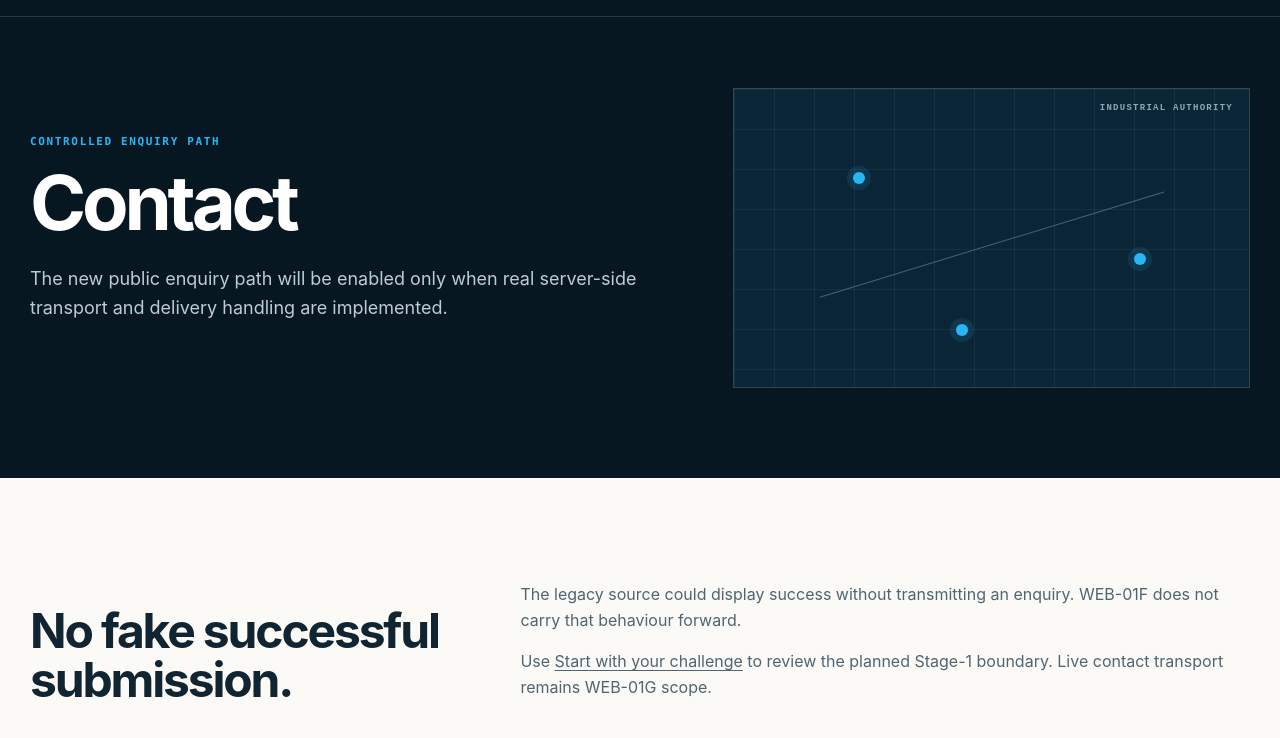
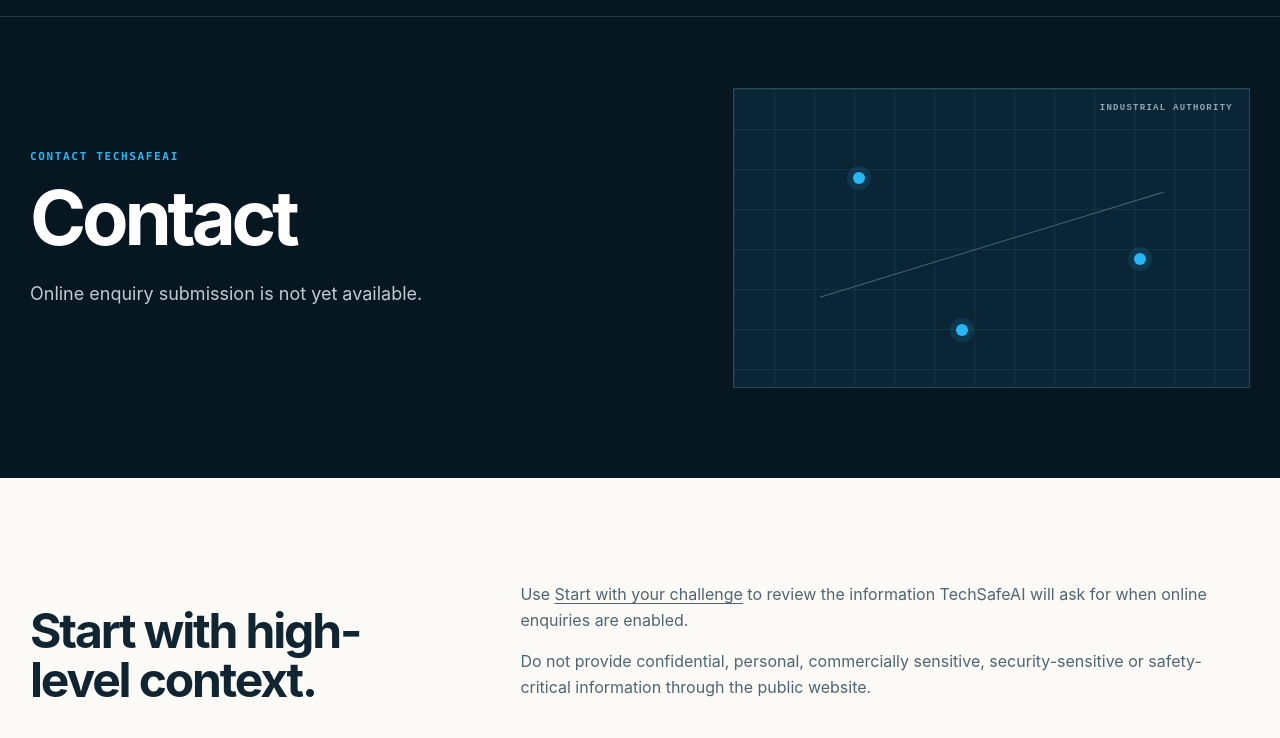
Before and after one commit to TechSafeIndustries/techsafeai-website, an Astro site: page /contact in a window 1280 px wide. Shown: the part 62-800 px from the top of the page. Built offline with nearby package versions, Linux system fonts and the light colour scheme; Astro itself is replaced by a stand-in of ours.

Commit message:
fix(web-01f): remove implementation language from contact page

```diff
--- a/src/pages/contact/index.astro
+++ b/src/pages/contact/index.astro
@@ -1,6 +1,6 @@
 ---
 import ContentPage from '../../components/ContentPage.astro';
 ---
-<ContentPage title="Contact" eyebrow="Controlled enquiry path" intro="The new public enquiry path will be enabled only when real server-side transport and delivery handling are implemented." noindex={true}>
-<section class="content-section"><div class="shell content-grid"><div><h2>No fake successful submission.</h2></div><div class="content-copy"><p>The legacy source could display success without transmitting an enquiry. WEB-01F does not carry that behaviour forward.</p><p>Use <a href="/start-with-your-challenge">Start with your challenge</a> to review the planned Stage-1 boundary. Live contact transport remains WEB-01G scope.</p></div></div></section>
+<ContentPage title="Contact" eyebrow="Contact TechSafeAI" intro="Online enquiry submission is not yet available." noindex={true}>
+<section class="content-section"><div class="shell content-grid"><div><h2>Start with high-level context.</h2></div><div class="content-copy"><p>Use <a href="/start-with-your-challenge">Start with your challenge</a> to review the information TechSafeAI will ask for when online enquiries are enabled.</p><p>Do not provide confidential, personal, commercially sensitive, security-sensitive or safety-critical information through the public website.</p></div></div></section>
 </ContentPage>
```
